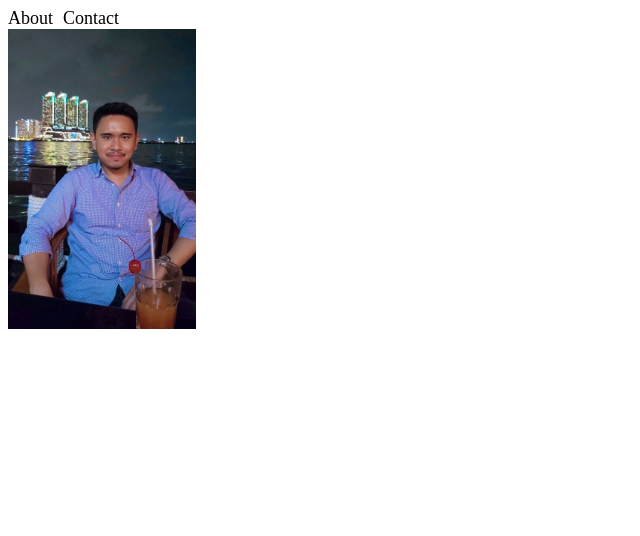
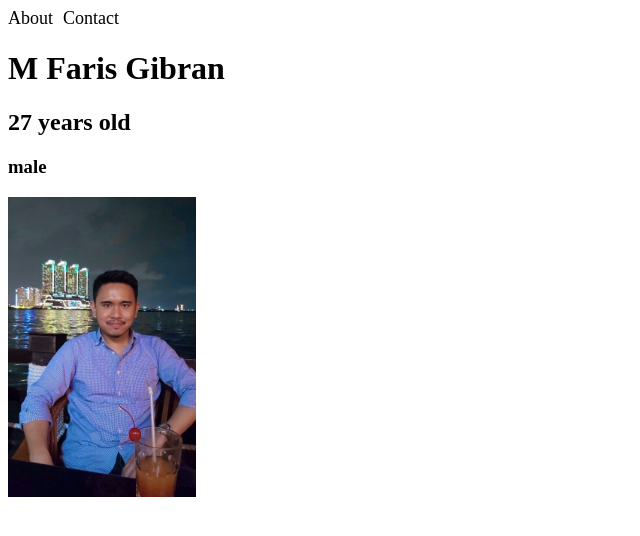
Before and after one commit to mfarisgibran/project-react-app, a React (Create React App) app: page / in a window 1280 px wide. Shown: the top 536 px of the page, without its empty margins (0-640 px from the left). Built offline with nearby package versions, Linux system fonts and the light colour scheme.

Commit message:
Add age and gender to profile

```diff
--- a/src/App.js
+++ b/src/App.js
@@ -1,10 +1,12 @@
 import Navigation from './Navigation'
 import Photo from './Photo'
+import Profile from './Profile'
 
 function App() {
   return (
     <div>
       <Navigation></Navigation>
+      <Profile name="M Faris Gibran" age="27" gender="male"></Profile>
       <Photo></Photo>
     </div>
   )
--- /dev/null
+++ b/src/Profile.js
@@ -0,0 +1,9 @@
+export default function Profile(props) {
+  return (
+    <div>
+      <h1>{props.name}</h1>
+      <h2>{props.age} years old</h2>
+      <h3>{props.gender}</h3>
+    </div>
+  )
+}
```
